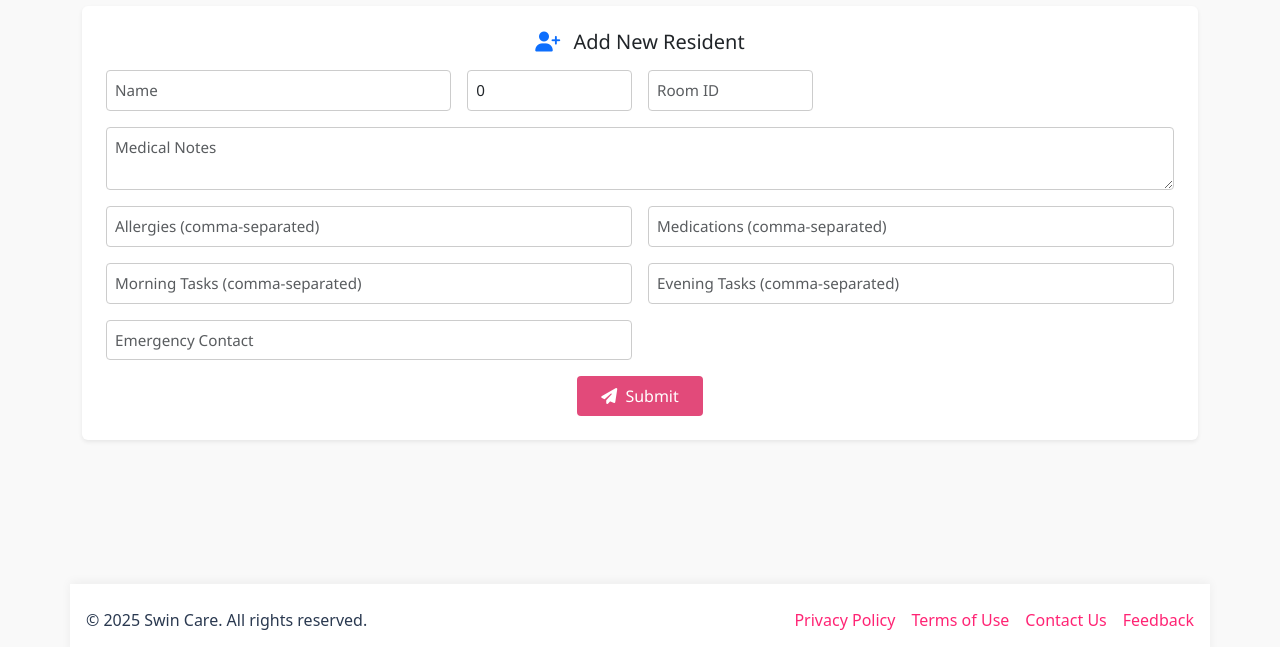
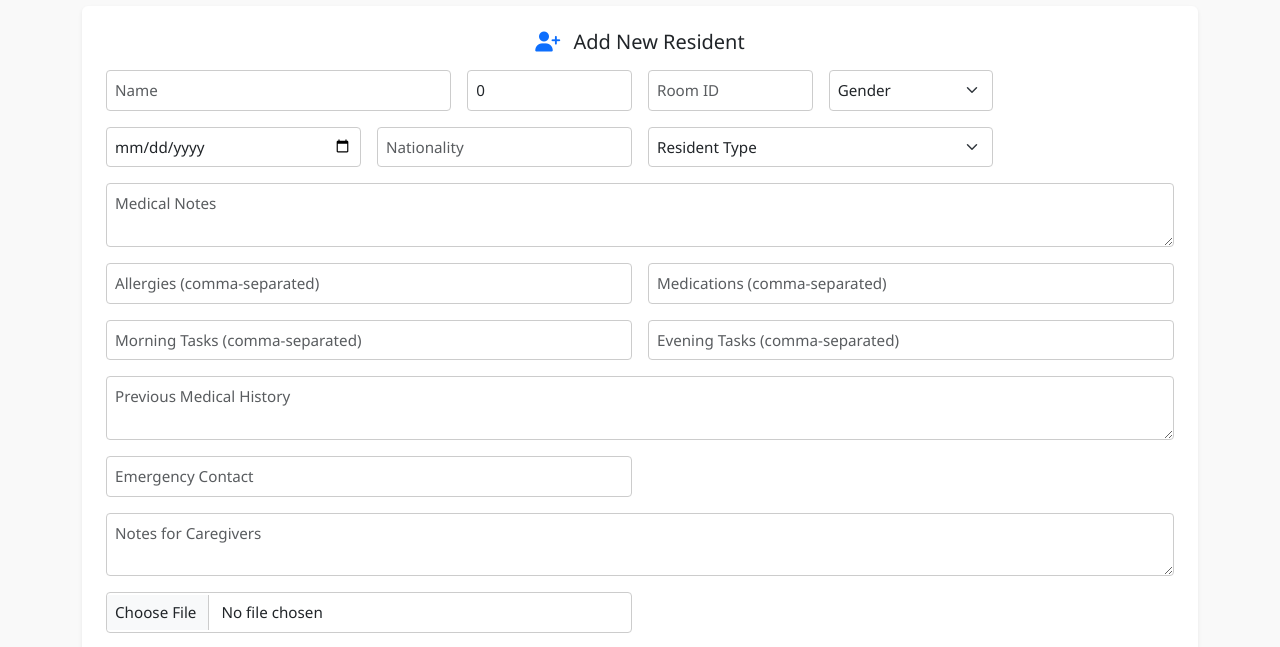
Before and after one commit to Takeruso/projectA, a Vue app in the folder frontend/: page /admin/resident-management in a window 1280 px wide. Shown: the part 296-943 px from the top of the page. Built offline with nearby package versions, Linux system fonts and the light colour scheme; no server answers.

Commit message:
updated resident form

```diff
--- a/frontend/src/components/residentManagement/ResidentForm.vue
+++ b/frontend/src/components/residentManagement/ResidentForm.vue
@@ -38,6 +38,46 @@
           placeholder="Room ID"
           required
         />
+      </div>
+
+      <!-- Gender -->
+      <div class="col-md-2">
+        <select v-model="local.gender" class="form-select">
+          <option value="">Gender</option>
+          <option value="Male">Male</option>
+          <option value="Female">Female</option>
+          <option value="Other">Other</option>
+        </select>
+      </div>
+
+      <!-- Date of Birth -->
+      <div class="col-md-3">
+        <input
+          v-model="local.dob"
+          type="date"
+          class="form-control"
+          placeholder="Date of Birth"
+        />
+      </div>
+
+      <!-- Nationality -->
+      <div class="col-md-3">
+        <input
+          v-model="local.nationality"
+          type="text"
+          class="form-control"
+          placeholder="Nationality"
+        />
+      </div>
+
+      <!-- Resident Type -->
+      <div class="col-md-4">
+        <select v-model="local.resident_type" class="form-select">
+          <option value="">Resident Type</option>
+          <option value="Short Term">Short Term</option>
+          <option value="Long Term">Long Term</option>
+          <option value="Palliative Care">Palliative Care</option>
+        </select>
       </div>
 
       <!-- Medical Notes -->
@@ -90,6 +130,16 @@
         />
       </div>
 
+      <!-- Previous Medical History -->
+      <div class="col-md-12">
+        <textarea
+          v-model="local.previous_medical_history"
+          class="form-control"
+          placeholder="Previous Medical History"
+          rows="2"
+        ></textarea>
+      </div>
+
       <!-- Emergency Contact -->
       <div class="col-md-6">
         <input
@@ -97,6 +147,26 @@
           type="text"
           class="form-control"
           placeholder="Emergency Contact"
+        />
+      </div>
+
+      <!-- Notes for Caregivers -->
+      <div class="col-md-12">
+        <textarea
+          v-model="local.caregiver_notes"
+          class="form-control"
+          placeholder="Notes for Caregivers"
+          rows="2"
+        ></textarea>
+      </div>
+
+      <!-- Photo Upload (frontend only) -->
+      <div class="col-md-6">
+        <input
+          type="file"
+          class="form-control"
+          @change="handlePhotoUpload"
+          accept="image/*"
         />
       </div>
 
@@ -136,7 +206,13 @@ const local = reactive({
   allergiesInput: '',
   medicationsInput: '',
   carePlanMorning: '',
-  carePlanEvening: ''
+  carePlanEvening: '',
+  gender: '',
+  dob: '',
+  nationality: '',
+  resident_type: '',
+  caregiver_notes: '',
+  photo: null
 })
 
 watch(
@@ -162,6 +238,13 @@ const handleSubmit = () => {
 
   emit('add', formattedResident)
 }
+
+const handlePhotoUpload = (event) => {
+  const file = event.target.files[0]
+  if (file) {
+    local.photo = file
+  }
+}
 </script>
 
 <style scoped>
@@ -175,7 +258,8 @@ select {
   font-size: 0.95rem;
 }
 
-.form-control {
+.form-control,
+.form-select {
   border-radius: 4px;
   border: 1px solid #ccc;
   padding: 0.5rem;
```
